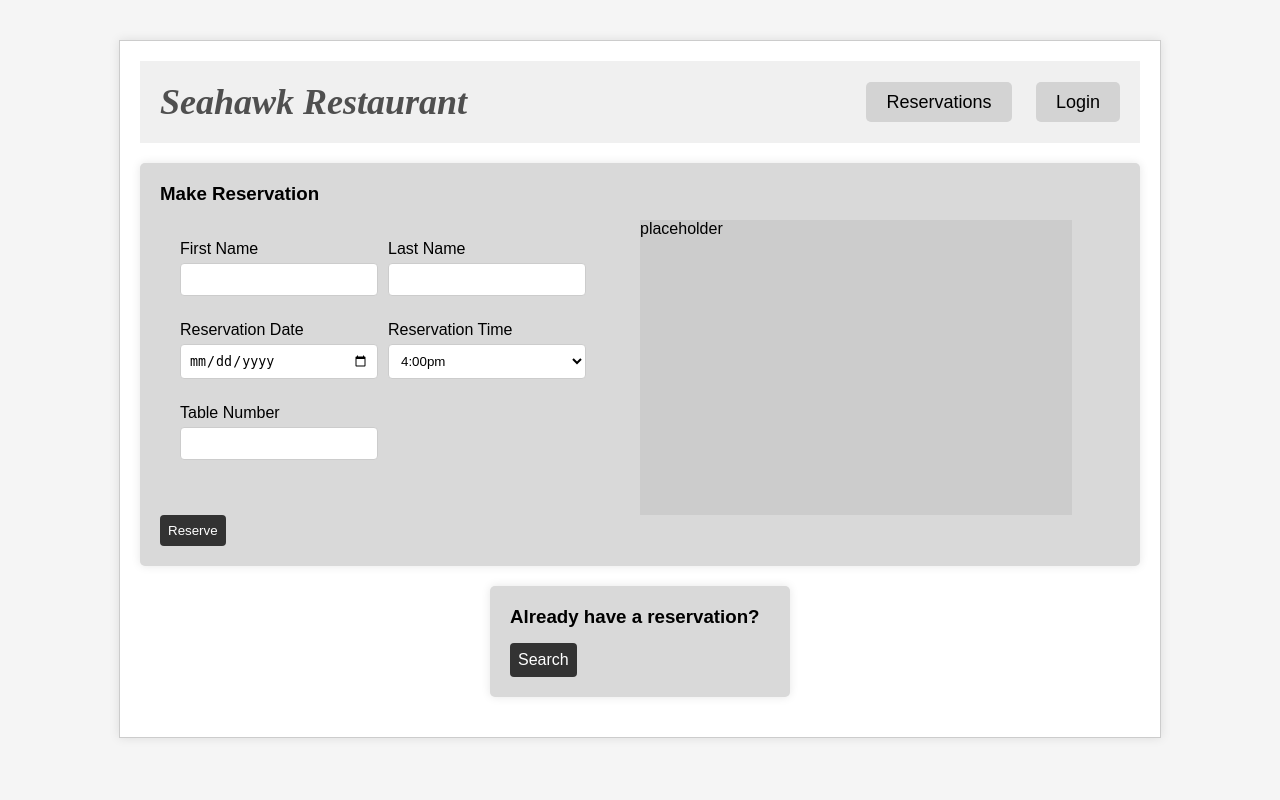
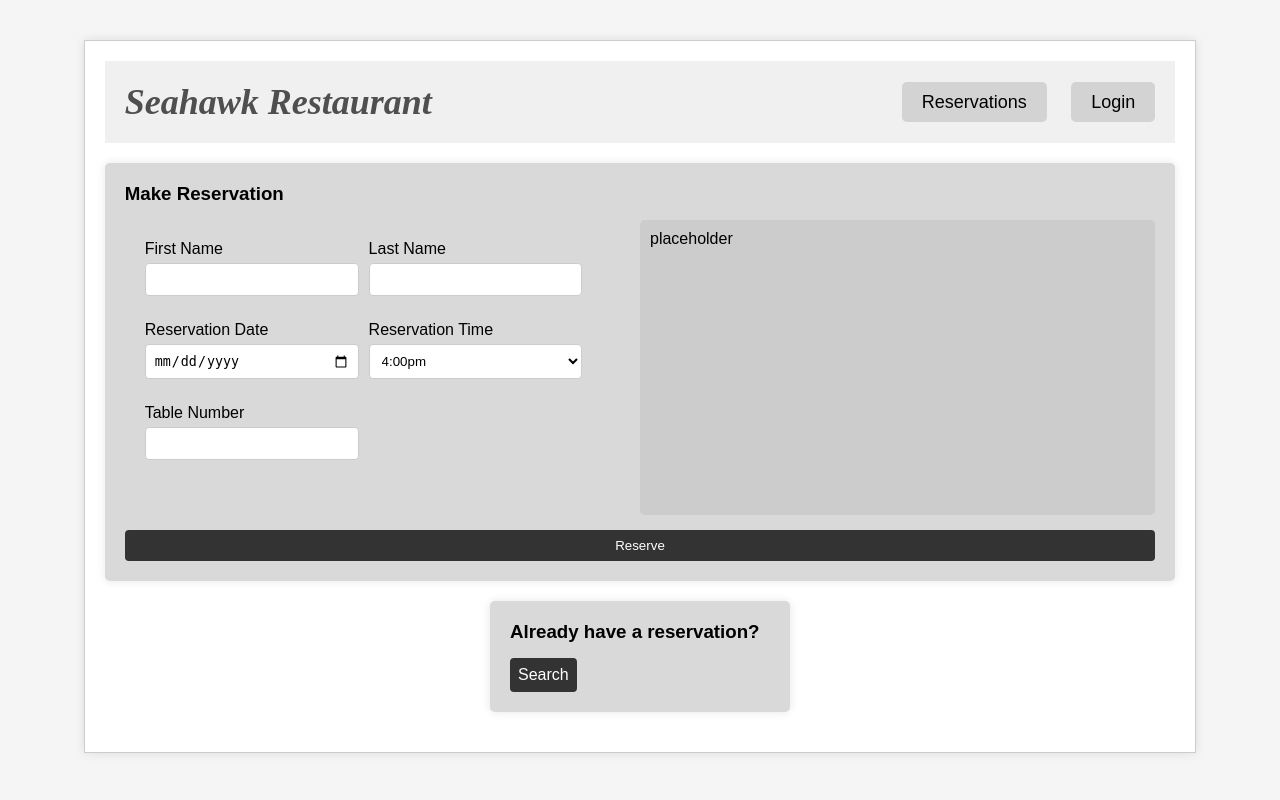
Before and after one commit to j-mrles/DjangoRestaurant, a Django app: page /reservation/ in a window 1280 px wide. Run offline with Django 5.2, Linux system fonts and the light colour scheme.

Commit message:
Minor change to reservationpageguest.css

```diff
--- a/pages/static/css/ReservationPageGuest.css
+++ b/pages/static/css/ReservationPageGuest.css
@@ -6,8 +6,9 @@
     box-shadow: 0 0 10px rgba(0, 0, 0, 0.1);
     margin: 20px auto;
     text-align: left;
-    min-width: 800px;
-    max-width: 1000px;
+    max-width: 1200px;
+    display: flex;
+    flex-direction: column;
 }
 
 .reservationform h3 {
@@ -21,16 +22,18 @@ form {
     margin-bottom: 20px;
     width: 50%;
     padding: 20px;
-    align-self: left;
 }
 
 .visual {
+    width: 50%;
+    padding: 10px;
     background-color: #ccc;
-    width: 45%
+    border-radius: 5px;
 }
 
 .form-body {
     display:inline-flex;
+    justify-content: space-between;
 }
 
 .form-group {
@@ -59,6 +62,7 @@ form {
 }
 
 button {
+    margin-top: 15px;
     padding: 8px;
     background: #333;
     color: #fff;
```
